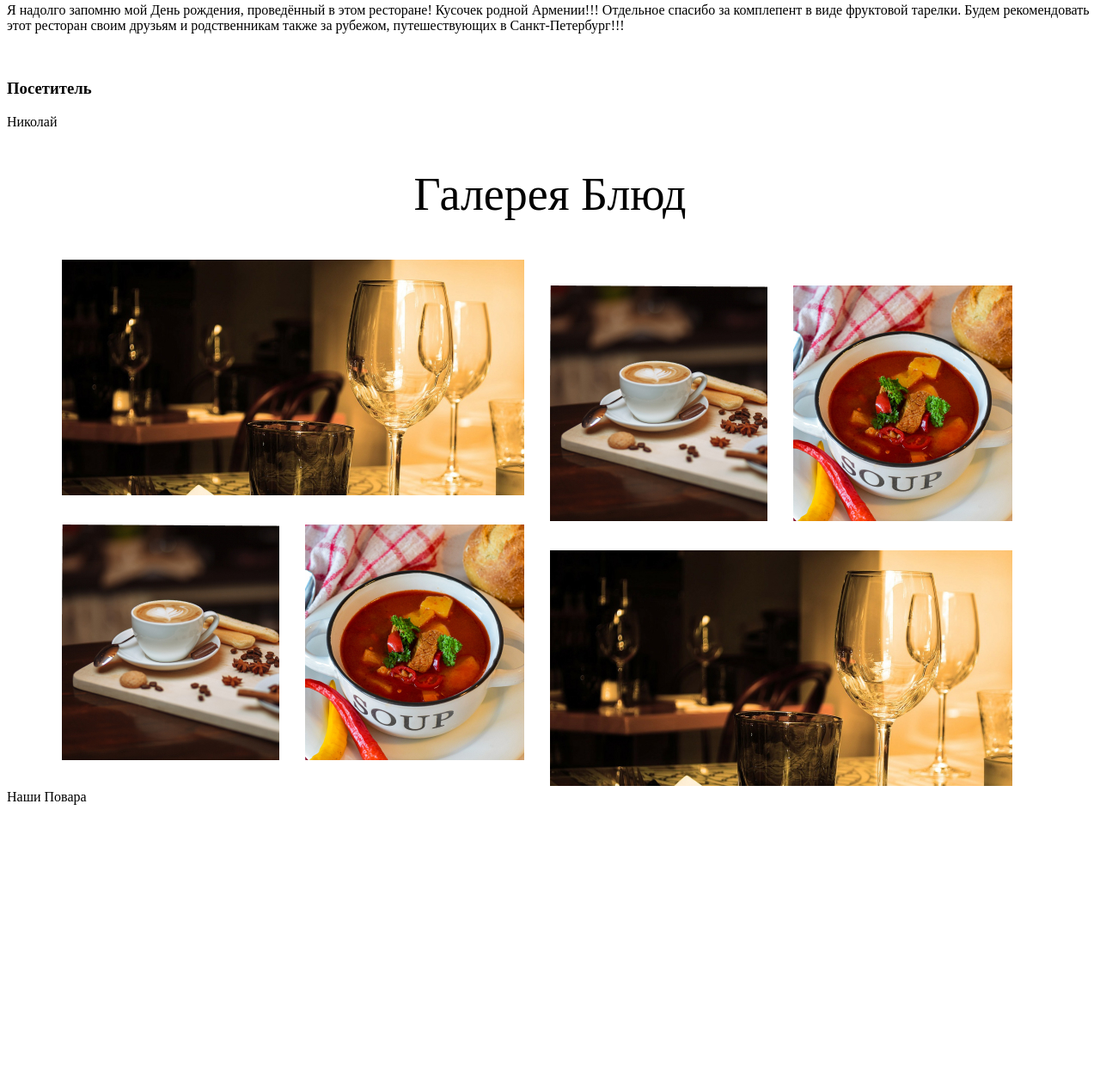
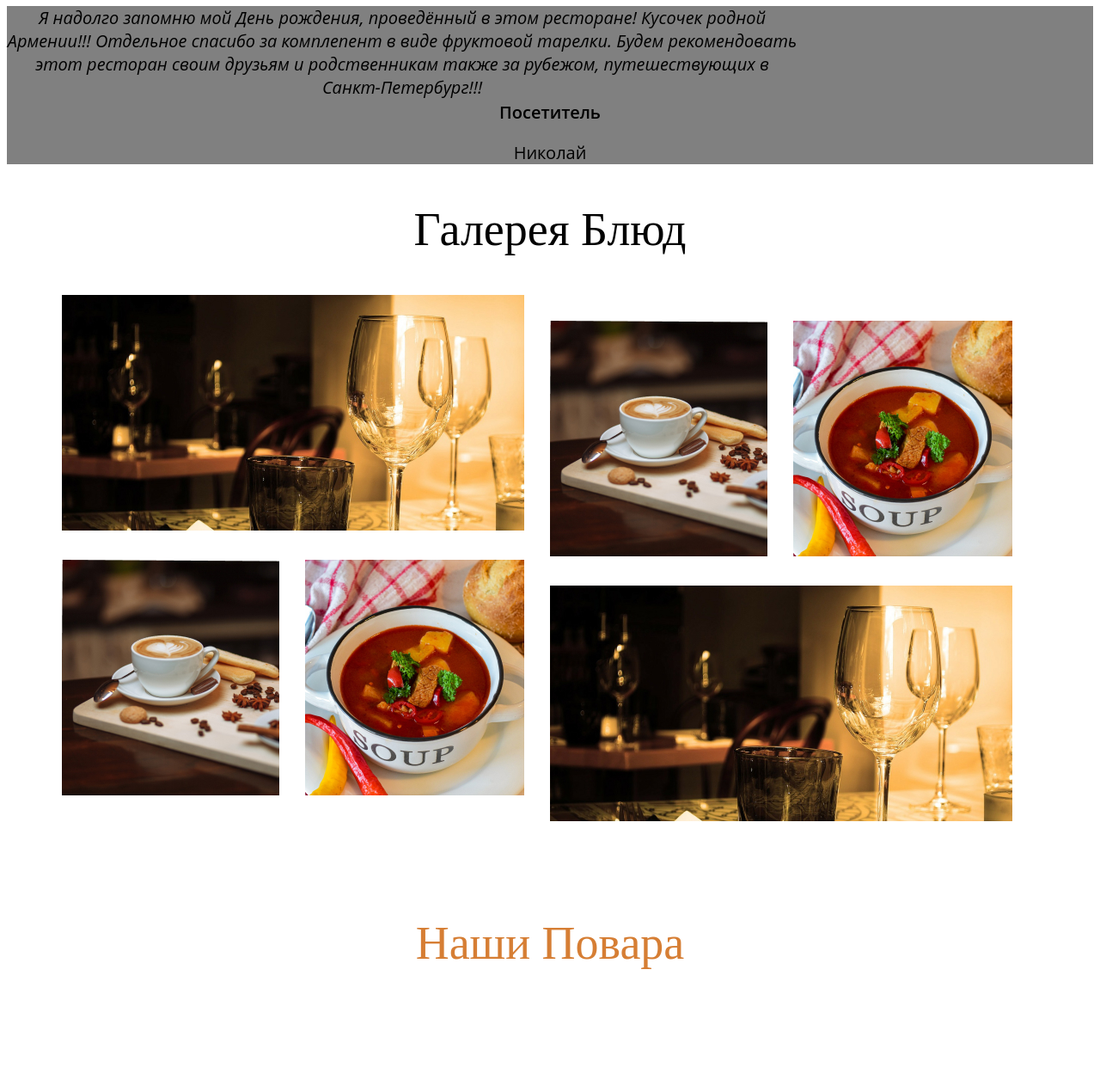
Before and after one commit to gprva/contrl.work, a plain HTML site: page index.html in a window 1280 px wide. Shown: the part 311-1567 px from the top of the page at 86% size. Before the commit the page ends 1327 px from the top, so only its background shows below. Drawn offline with Linux system fonts and the light colour scheme.

Commit message:
styled grey block

```diff
--- a/style.css
+++ b/style.css
@@ -65,3 +65,59 @@ font-weight: 400;
 line-height: normal;
 text-align: center;
 }
+
+.cook_h2{
+    color: #D67E34;
+font-family: Tinos;
+font-size: 54px;
+font-style: normal;
+font-weight: 400;
+line-height: normal;
+text-align: center;
+padding: 107px;
+}
+.cards_cook{
+    display: flex;
+    justify-content: center;
+}
+.card{
+    padding: 0 32px;
+}
+
+
+.grey_block{
+    background: gray;
+}
+.grey_block_p_tit{
+    color: #000;
+text-align: center;
+font-family: Open Sans;
+font-size: 20px;
+font-style: italic;
+font-weight: 400;
+line-height: normal;
+width: 920px;
+height: 52px;
+}
+.grey_block_img{
+    text-align: center;
+    border-radius: 50%;
+}
+.grey_block_h3{
+    color: #000;
+    font-family: Open Sans;
+    font-size: 20px;
+    font-style: normal;
+    font-weight: 600;
+    line-height: normal;
+text-align: center;
+}
+.grey_block_p{
+    color: #000;
+    font-family: Open Sans;
+    font-size: 20px;
+    font-style: normal;
+    font-weight: 400;
+    line-height: normal;
+    text-align: center;
+}
```
